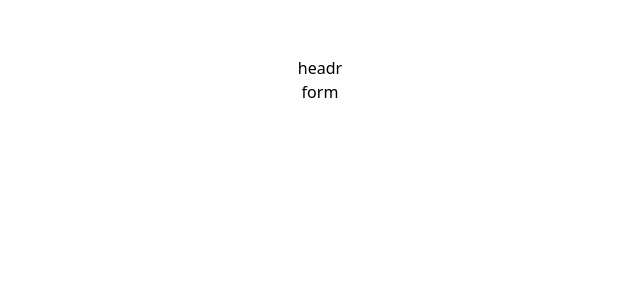
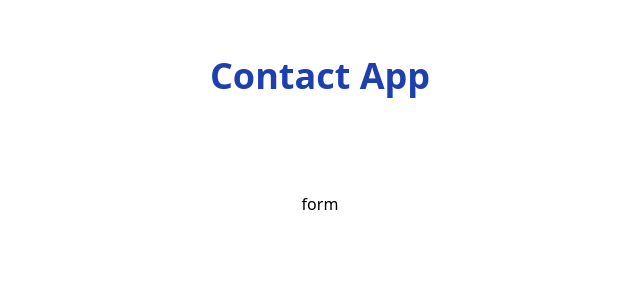
Before and after one commit to RezaAkrami/contact-app, a React (Vite) app: page / in a window 1280 px wide. Shown: the top 300 px of the page, without its empty margins (320-960 px from the left). Built offline with nearby package versions, Linux system fonts and the light colour scheme.

Commit message:
complete header

```diff
--- a/src/components/Form.jsx
+++ b/src/components/Form.jsx
@@ -2,7 +2,7 @@ import React from 'react';
 
 const Form = () => {
     return (
-        <div>
+        <div className='mt-24'>
             form
         </div>
     );
--- a/src/components/Header.jsx
+++ b/src/components/Header.jsx
@@ -1,7 +1,8 @@
 const Header = () => {
     return (
         <div>
-            headr
+            <h1 className="text-blue-800 font-bold text-4xl">Contact App</h1>
+
         </div>
     );
 }
```
